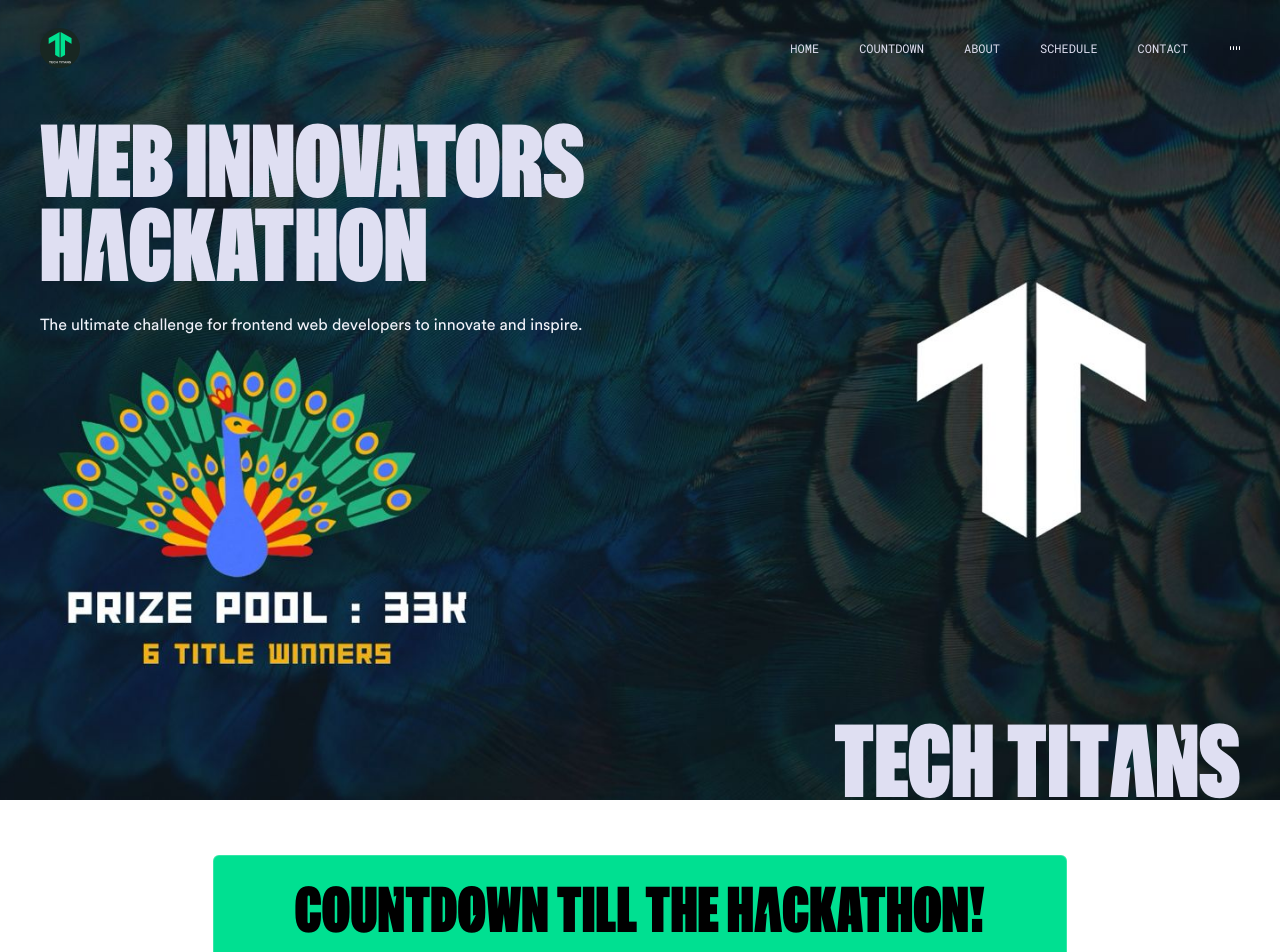
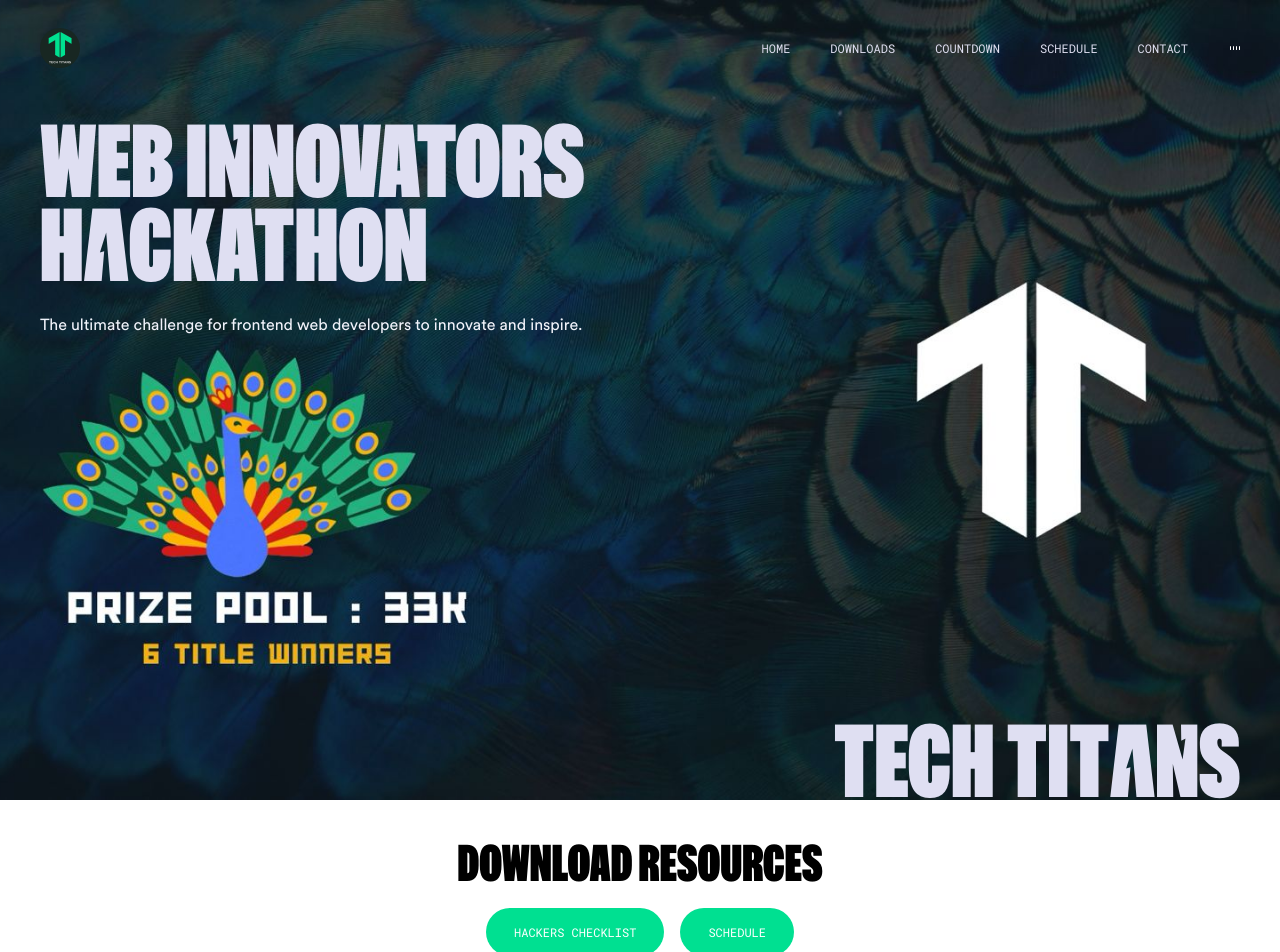
Before and after one commit to ShresthaSwapnil/MVIC_Hackathon, a React (Vite) app: page / in a window 1280 px wide. Shown: the top 952 px of the page. Built offline with nearby package versions, Linux system fonts and the light colour scheme.

Commit message:
Added Download Section

```diff
--- a/src/App.jsx
+++ b/src/App.jsx
@@ -6,18 +6,18 @@
 import Contact from "./components/Contact";
 import Footer from "./components/Footer";
 import Countdown from "./components/Countdown";
-import Registration from "./components/Registration";
 import HackathonSchedule from "./components/HackathonSchedule";
+import DownloadSection from "./components/DownloadSection";
 
 const App = () => {
   return (
     <main className="relative min-h-screen w-screen overflow-x-hidden">
       <Navbar />
       <Hero />
+      <DownloadSection />
       <Countdown />
       <About />
       <Features />
-      {/* <Registration /> */}
       <HackathonSchedule />
       <Contact />
       <Footer />
--- a/src/components/Countdown.jsx
+++ b/src/components/Countdown.jsx
@@ -31,7 +31,7 @@
   }
 
   return (
-    <div id="countdown" className="h-[40dvh] max-sm:h-dvh flex-center">
+    <div id="countdown" className="h-[40dvh] flex-center">
       <div className="bento-tilt_1 w-11/12 md:w-2/3 p-6 bg-default text-black">
         <h1 className="special-font text-center text-6xl font-zentry mb-6">
           Cou<b>n</b>td<b>o</b>wn Till the H<b>a</b>ckathon!
--- /dev/null
+++ b/src/components/DownloadSection.jsx
@@ -0,0 +1,41 @@
+import React from "react";
+import Button from "./Button";
+import Schedule from "../pdfs/Hackathon_Schedule-1.pdf";
+import Checklist from "../pdfs/Web Innovators Hackathon Checklist.pdf";
+
+const DownloadSection = () => {
+  return (
+    <section
+      id="downloads"
+      className="flex flex-col items-center justify-center py-10"
+    >
+      <h2 className="font-zentry mb-5 text-5xl font-bold text-black">
+        Download Resources
+      </h2>
+      <div className="flex flex-wrap justify-center gap-4">
+        <Button
+          title="Hackers Checklist"
+          containerClass="text-white"
+          isDownload={true}
+          downloadFile={Checklist}
+        />
+
+        {/* <Button
+          title="Code of Conduct"
+          containerClass="bg-blue-500 hover:bg-blue-600 text-white"
+          isDownload={true}
+          downloadFile="path/to/assets.zip"
+        /> */}
+
+        <Button
+          title="Schedule"
+          containerClass="bg-red-500 hover:bg-red-600 text-white"
+          isDownload={true}
+          downloadFile={Schedule}
+        />
+      </div>
+    </section>
+  );
+};
+
+export default DownloadSection;
--- a/src/components/HackathonSchedule.jsx
+++ b/src/components/HackathonSchedule.jsx
@@ -1,8 +1,7 @@
 import React from "react";
 import { BentoTilt } from "./Features";
 import Button from "./Button";
-import { TiLocationArrow } from "react-icons/ti";
-import Schedule from "../Hackathon_Schedule-1.pdf";
+import Schedule from "../pdfs/Hackathon_Schedule-1.pdf";
 
 const HackathonSchedule = () => {
   const schedule = [
@@ -13,10 +12,6 @@
         { time: "9:45 AM", event: "Class Allocation" },
         { time: "10:00 AM", event: "Hackathon Starts" },
         { time: "11:15 AM", event: "Icebreaker Activity (15 mins)" },
-        {
-          time: "12:30 PM",
-          event: 'Tech Talk: "Innovating with Technology" (20 mins)',
-        },
         { time: "1:00 PM", event: "Lunch Break" },
         {
           time: "2:30 PM",
--- a/src/components/Navbar.jsx
+++ b/src/components/Navbar.jsx
@@ -5,7 +5,7 @@
 
 import Button from "./Button";
 
-const navItems = ["Home", "Countdown", "About", "Schedule", "Contact"];
+const navItems = ["Home", "Downloads", "Countdown", "Schedule", "Contact"];
 
 const NavBar = () => {
   // State for toggling audio and visual indicator
```
Also changed, not shown: 2 other files (tests, documents, lock files or other folders).
